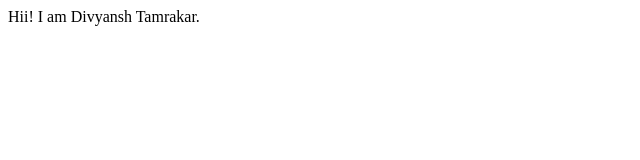
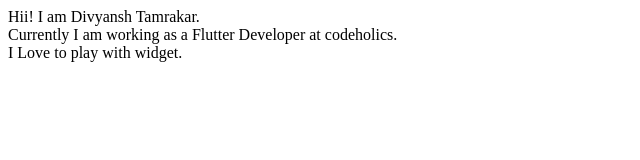
Before and after one commit to DivyanshTamrakar/Divyansh-site, a plain HTML site: page index.html in a window 1280 px wide. Shown: the whole page, without its empty margins (0-640 px from the left). Drawn offline with Linux system fonts and the light colour scheme.

Commit message:
refactor: changes in index

```diff
--- a/index.html
+++ b/index.html
@@ -6,6 +6,9 @@
     <title>My Sample Site</title>
 </head>
 <body>
-    Hii! I am Divyansh Tamrakar.
+    Hii! I am Divyansh Tamrakar.<br>
+    Currently I am working as a Flutter Developer at codeholics.<br>
+    I Love to play with widget.
+
 </body>
 </html>
```
